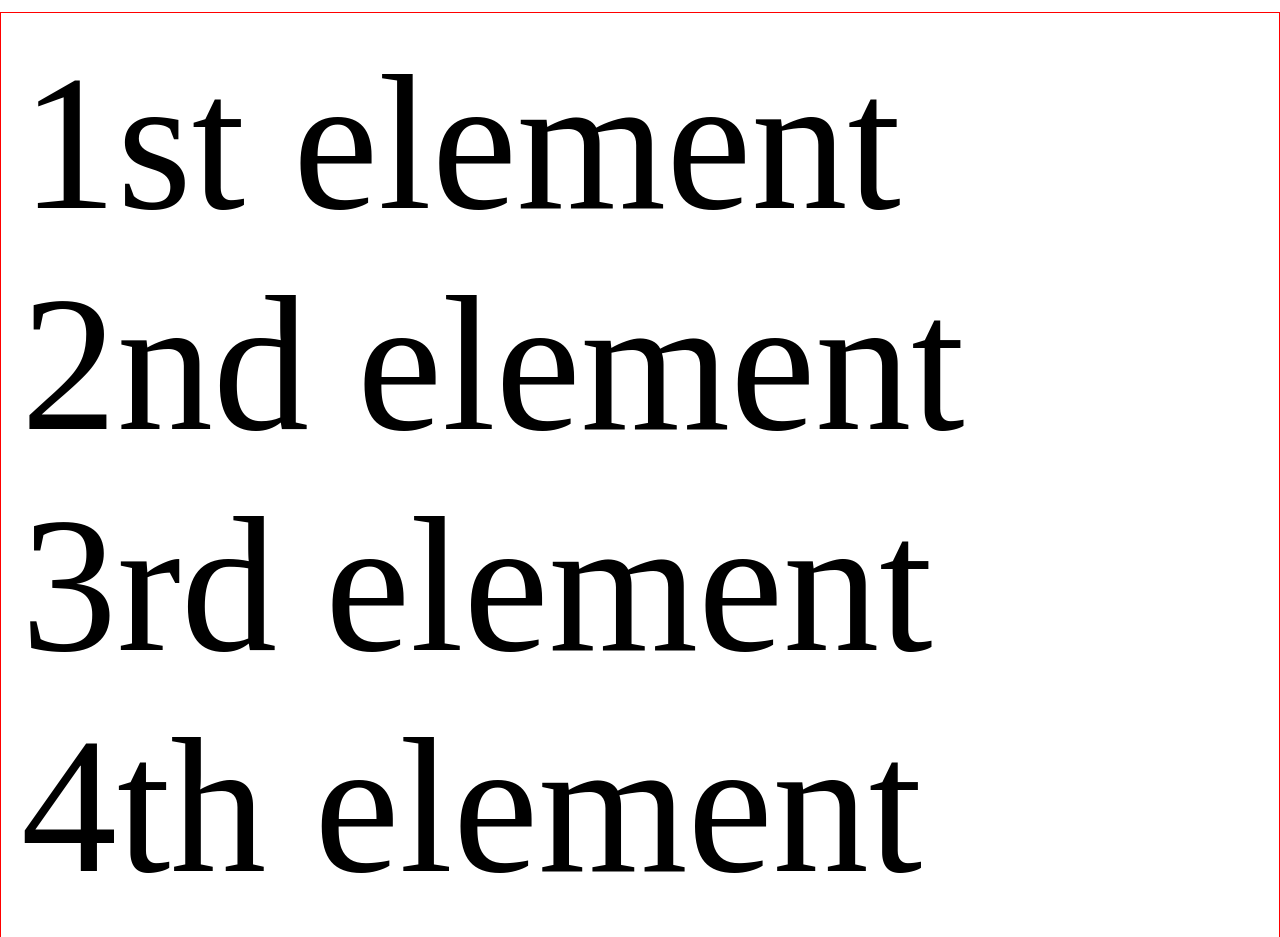
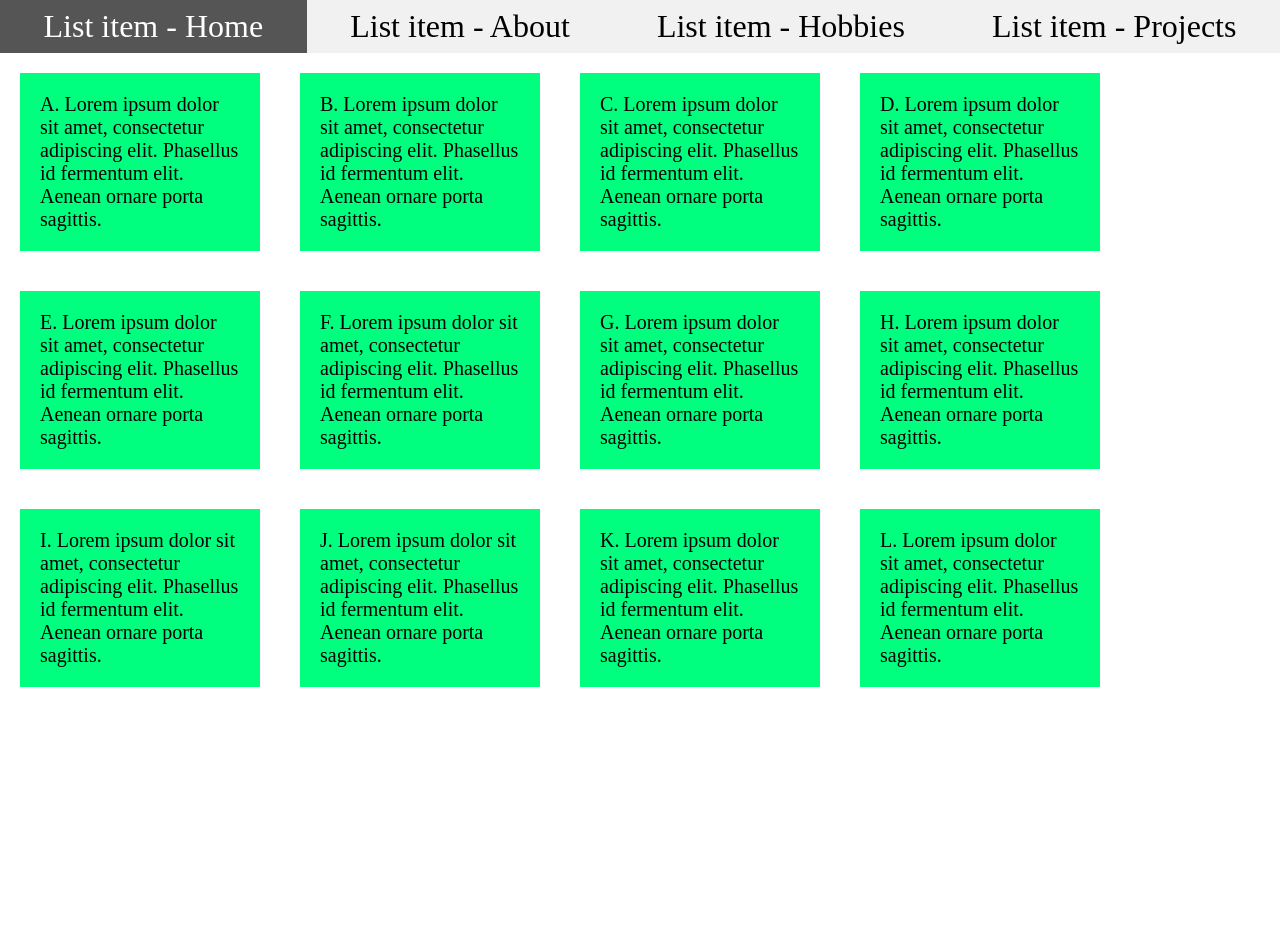
Before and after one commit to CosmicTiger/web50-0tes-reinforcement-0-to-1, a plain HTML site: page index.html in a window 1280 px wide. Shown: the top 937 px of the page. After the commit the page ends 800 px from the top, so only its background shows below. Drawn offline with Linux system fonts and the light colour scheme.

Commit message:
:clown_face: - @CosmicTiger - Done SassPractice Feb 04 2021, flexbox 50%, responsive navbar with flexbox

```diff
--- a/assets/scss/base/_variables.scss
+++ b/assets/scss/base/_variables.scss
@@ -1,7 +1,9 @@
 // Color palette
 $red: red;
+$light-gray: #f1f1f1;
+$darken-gray: #555;
+$white: white;
 // Font Size
-$standard-font: 12px;
+$standard-font: 16px;
 // Font family
-$poppins-font: 'Poppins',
-sans-serif;
+$poppins-font: "Poppins", sans-serif;
--- a/assets/scss/components/list-example/_list-example.scss
+++ b/assets/scss/components/list-example/_list-example.scss
@@ -9,7 +9,8 @@
 
 	&-item {
 		// Element SCSS Version
-		font-size: 12rem;
+		font-size: 2rem;
+		padding-left: 40px;
 	}
 
 	&.red {
@@ -23,10 +24,15 @@
 }
 
 // Block CSS version
-// .UnorderedList {
+// .List {
 
 // }
 // Element CSS Version
-// .UnorderedList-item {
+// .List-item {
 
 // }
+
+// Modifier CSS version
+// .List .red, .List .blue {
+
+// }
--- /dev/null
+++ b/assets/scss/components/responsive-flexbox-navbar-example/_responsive-flexbox-navbar-example.scss
@@ -0,0 +1,52 @@
+/*
+    @doc This code is related to flexbox in the matter
+    of creating a responsive navbar.
+    @author @CosmicTiger
+    @date 04 Feb 2021
+*/
+.Navbar {
+	// Block
+	background-color: $light-gray;
+	font-size: 2rem;
+
+	&-wrapper {
+		// Element
+		display: flex;
+		list-style-type: none;
+		margin: 0;
+		padding: 0;
+	}
+
+	&-item {
+		// Element
+		cursor: pointer;
+		flex: auto;
+		padding: 0.5rem;
+		text-align: center;
+
+		&:hover {
+			// Modifier
+			background-color: $darken-gray;
+			color: $white;
+		}
+	}
+}
+
+@media all and (max-width: 400px) {
+	.Navbar {
+		&-wrapper {
+			flex-direction: column;
+		}
+
+		&-item {
+			height: 100%;
+			width: 100%;
+
+			&:hover {
+				// Modifier
+				background-color: $red;
+				color: $white;
+			}
+		}
+	}
+}
--- a/assets/scss/main.scss
+++ b/assets/scss/main.scss
@@ -5,5 +5,7 @@
 
 // Component Styles
 @import "./components/list-example/list-example";
+@import "./components/responsive-flexbox-navbar-example/responsive-flexbox-navbar-example";
 
 // Views Styles
+@import "./views/homepage/homepage";
--- a/assets/scss/views/homepage/_homepage.scss
+++ b/assets/scss/views/homepage/_homepage.scss
@@ -0,0 +1,12 @@
+.FlexboxMain {
+	display: flex;
+	flex-wrap: wrap;
+
+	& > div {
+		background-color: springgreen;
+		font-size: 20px;
+		margin: 20px;
+		padding: 20px;
+		width: 200px;
+	}
+}
--- a/index.html
+++ b/index.html
@@ -9,7 +9,8 @@
 </head>
 
 <body>
-    <ul class="List red">
+    <!-- Práctica de 03 Febrero 2021 -->
+    <!-- <ul class="List red">
         <li class="List-item">1st element</li>
         <li class="List-item">2nd element</li>
         <li class="List-item">3rd element</li>
@@ -21,7 +22,54 @@
         <li class="List-item">Coffee</li>
         <li class="List-item">Tea</li>
         <li class="List-item">Milk</li>
-    </ol>
+    </ol> -->
+    <!-- Práctica 04 Febrero 2021 -->
+    <nav class="Navbar">
+        <ul class="Navbar-wrapper">
+            <li class="Navbar-item">List item - Home</li>
+            <li class="Navbar-item">List item - About</li>
+            <li class="Navbar-item">List item - Hobbies</li>
+            <li class="Navbar-item">List item - Projects</li>
+        </ul>
+    </nav>
+    <main class="FlexboxMain">
+        <div>A. Lorem ipsum dolor sit amet, consectetur adipiscing elit. Phasellus id fermentum elit. Aenean ornare
+            porta
+            sagittis.</div>
+        <div>B. Lorem ipsum dolor sit amet, consectetur adipiscing elit. Phasellus id fermentum elit. Aenean ornare
+            porta
+            sagittis.</div>
+        <div>C. Lorem ipsum dolor sit amet, consectetur adipiscing elit. Phasellus id fermentum elit. Aenean ornare
+            porta
+            sagittis.</div>
+        <div>D. Lorem ipsum dolor sit amet, consectetur adipiscing elit. Phasellus id fermentum elit. Aenean ornare
+            porta
+            sagittis.</div>
+        <div>E. Lorem ipsum dolor sit amet, consectetur adipiscing elit. Phasellus id fermentum elit. Aenean ornare
+            porta
+            sagittis.</div>
+        <div>F. Lorem ipsum dolor sit amet, consectetur adipiscing elit. Phasellus id fermentum elit. Aenean ornare
+            porta
+            sagittis.</div>
+        <div>G. Lorem ipsum dolor sit amet, consectetur adipiscing elit. Phasellus id fermentum elit. Aenean ornare
+            porta
+            sagittis.</div>
+        <div>H. Lorem ipsum dolor sit amet, consectetur adipiscing elit. Phasellus id fermentum elit. Aenean ornare
+            porta
+            sagittis.</div>
+        <div>I. Lorem ipsum dolor sit amet, consectetur adipiscing elit. Phasellus id fermentum elit. Aenean ornare
+            porta
+            sagittis.</div>
+        <div>J. Lorem ipsum dolor sit amet, consectetur adipiscing elit. Phasellus id fermentum elit. Aenean ornare
+            porta
+            sagittis.</div>
+        <div>K. Lorem ipsum dolor sit amet, consectetur adipiscing elit. Phasellus id fermentum elit. Aenean ornare
+            porta
+            sagittis.</div>
+        <div>L. Lorem ipsum dolor sit amet, consectetur adipiscing elit. Phasellus id fermentum elit. Aenean ornare
+            porta
+            sagittis.</div>
+    </main>
 </body>
 
 </html>
```
Also changed, not shown: assets/css/main.css, 1 other file.
